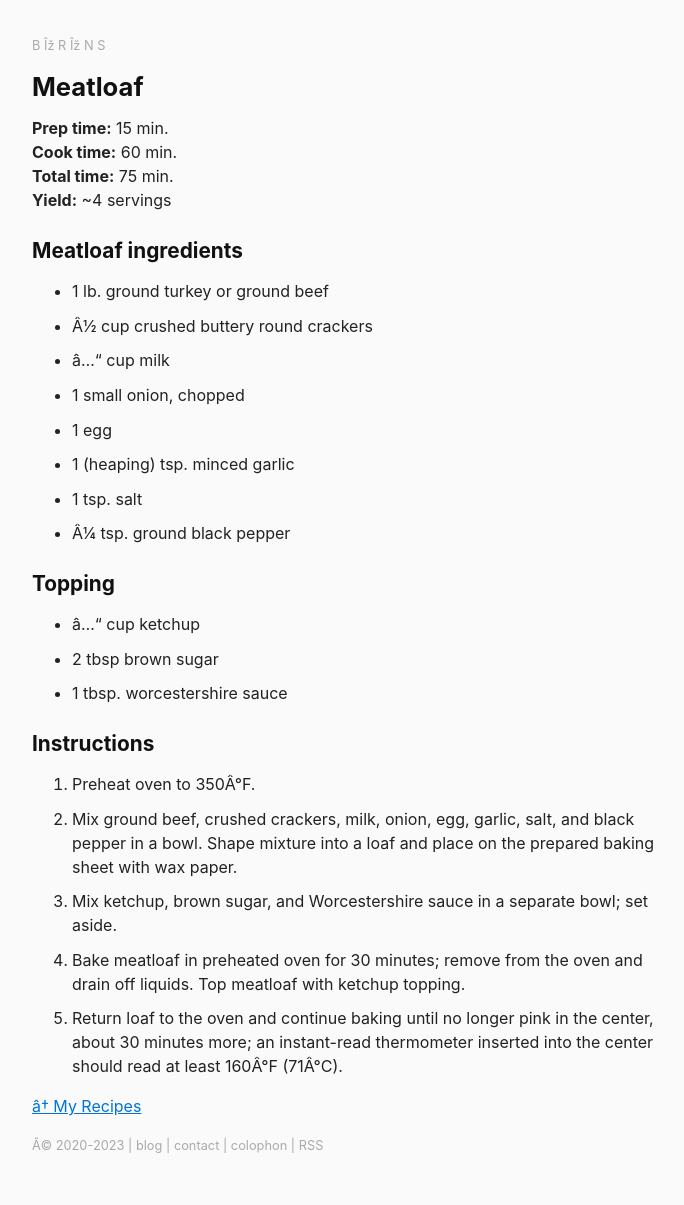
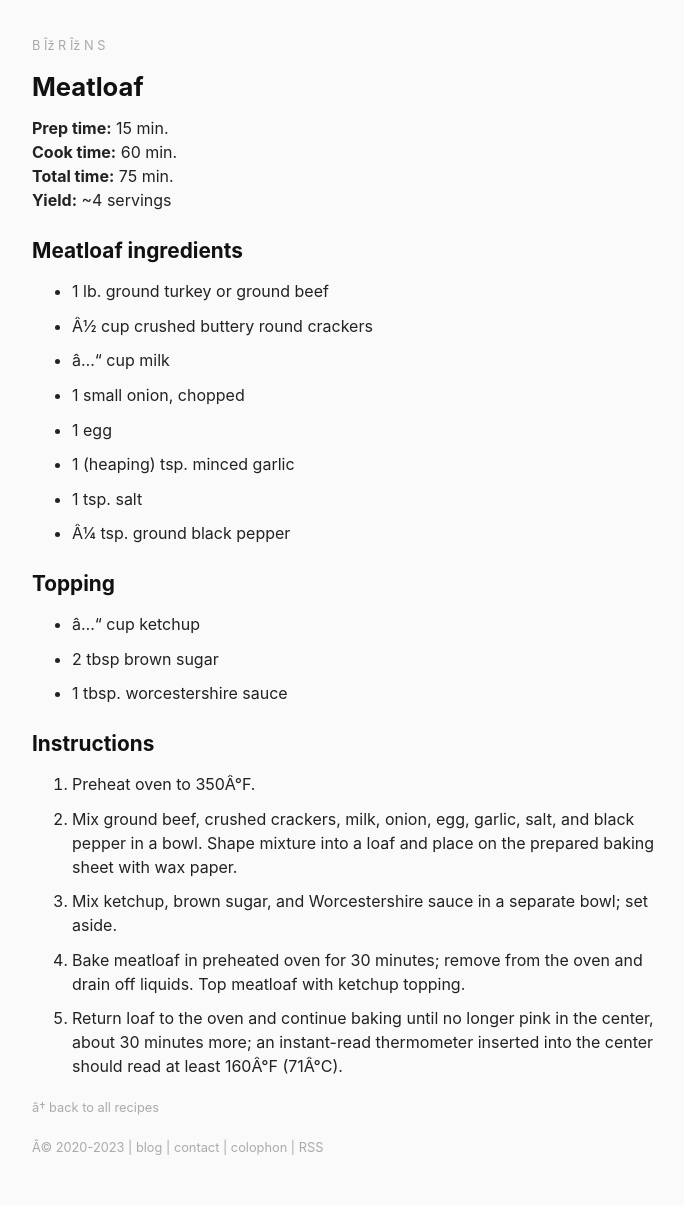
Before and after one commit to berensp/berensp.github.io, a Jekyll site: the page built from _recipes/meatloaf.md, in a window 1280 px wide. Shown: the whole page, without its empty margins (288-972 px from the left). Built offline with Jekyll 4.4.1, drawn with Linux system fonts in a browser that asks for light colours; a script that is not in the unit is left out.

Commit message:
Update recipe.html

```diff
--- a/_layouts/recipe.html
+++ b/_layouts/recipe.html
@@ -18,7 +18,7 @@
 
 {{ content }}
 
-<p><a href="/recipes/">← My Recipes</a>
+<p><a class="muted small" href="/recipes/">← back to all recipes</a>
 
 {%- include footer.html -%}
 
```
